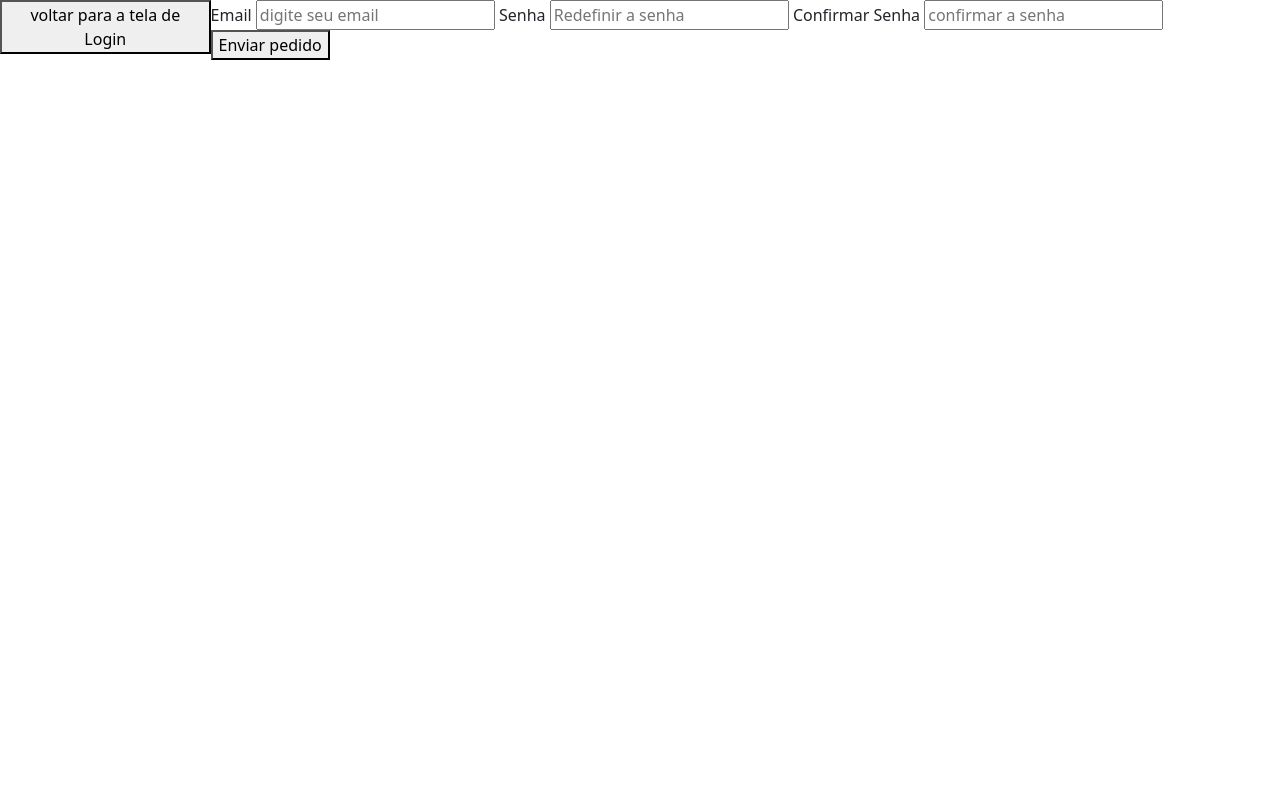
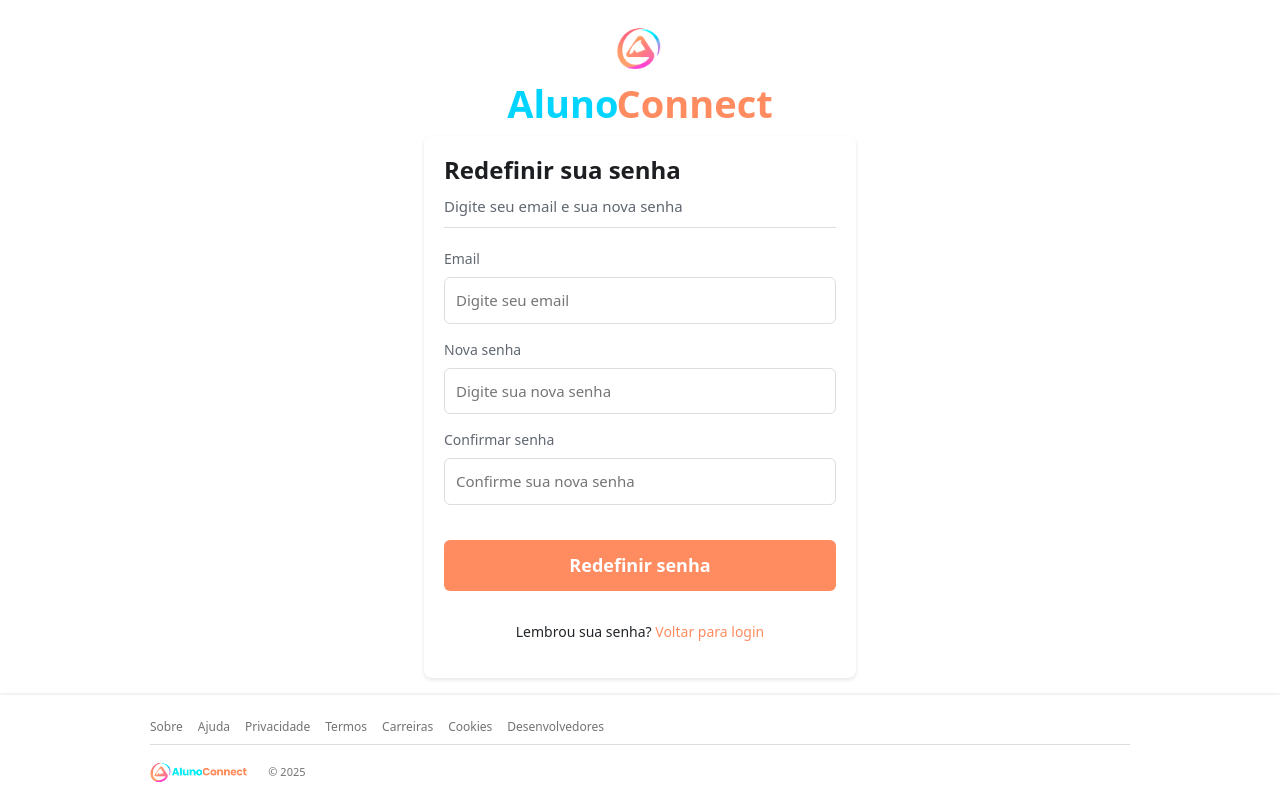
Before and after one commit to chrysto1/alunoconnect, a Flask app: template templates/redifinirsenha.html in a window 1280 px wide. Run offline with Flask 3, Linux system fonts and the light colour scheme; the template is opened without the code that fills it, so the values that code supplies are empty; some libraries are stand-ins or nearby versions.

Commit message:
applied design in redefinition

```diff
--- a/static/css/redefinirsenha.css
+++ b/static/css/redefinirsenha.css
@@ -1,48 +1,233 @@
-*{
+:root {
+    --orange-color: #FF8C61;
+    --rose-color: #FF5E8A;
+    --ciane-color: #00D4FF;
+    --bluemarine-color: #03124e;
+}
+
+body {
+    background-color: #f0f2f5;
+    margin: 0;
+    padding: 0;
+    min-height: 100vh;
+    display: flex;
+    flex-direction: column;
+    align-items: center;
+    justify-content: center;
+    font-family: 'Poppins', sans-serif;
+    padding-bottom: 100px;
+}
+
+.main-container {
+    width: 100%;
+    max-width: 432px;
+    margin: 0 auto;
+    text-align: center;
+    padding: 20px 0;
+}
+
+.logo-header {
+    margin-bottom: 10px;
+    text-align: center;
+}
+
+.logo-header img {
+    width: 60px;
+    height: auto;
+    margin-bottom: 5px;
+}
+
+.logo-header h1 {
+    font-size: 38px;
+    font-weight: 600;
     margin: 0;
 }
 
-header{
-    padding: 40px;
-    background-color: blue;
+.logo-header h1 .aluno {
+    color: var(--ciane-color);
+    margin-right: -2px;
 }
 
-header button{
-    padding: 10px;
-    border-radius: 7px;
-    cursor: pointer;
+.logo-header h1 .connect {
+    color: var(--orange-color);
 }
 
-main{
-    display: flex;
-    justify-content: center;
-
+.form {
+    background: white;
+    padding: 20px;
+    border-radius: 8px;
+    box-shadow: 0 2px 4px rgba(0, 0, 0, 0.1);
+    text-align: left;
 }
 
-main form{
-    width: 50%;
-    margin-top: 150px;
+.form h3 {
+    font-size: 24px;
+    font-weight: 600;
+    margin: 0;
+    color: #1c1e21;
+}
+
+.subtitle {
+    color: #606770;
+    font-size: 15px;
+    margin: 10px 0 20px;
+    padding-bottom: 10px;
+    border-bottom: 1px solid #dadde1;
+}
+
+.inputForm {
+    margin-bottom: 15px;
+}
+
+.inputForm label {
+    display: block;
+    margin-bottom: 8px;
+    color: #606770;
+    font-size: 14px;
+}
+
+.input {
+    width: 100%;
+    padding: 11px;
+    border: 1px solid #ddd;
+    border-radius: 6px;
+    font-size: 15px;
+    box-sizing: border-box;
+}
+
+.input:focus {
+    border-color: var(--orange-color);
+    outline: none;
+}
+
+.button-submit {
+    width: 100%;
+    padding: 12px;
+    background: var(--orange-color);
+    color: white;
+    border: none;
+    border-radius: 6px;
+    font-size: 18px;
+    font-weight: bold;
+    cursor: pointer;
+    margin: 20px 0;
+    transition: all 0.3s ease;
+}
+
+.button-submit:hover {
+    background: rgba(255, 140, 97, 0.9);
+    transform: translateY(-2px);
+}
+
+.login-link {
+    text-align: center;
+    margin-top: 10px;
+    font-size: 14px;
+}
+
+.login-link a {
+    color: var(--orange-color);
+    text-decoration: none;
+    font-weight: 500;
+}
+
+.footer {
+    position: fixed;
+    bottom: 0;
+    left: 0;
+    width: 100%;
+    padding: 15px 20px;
+    background-color: white;
+    box-shadow: 0 -1px 3px rgba(0, 0, 0, 0.1);
+}
+
+.footer-content {
+    max-width: 980px;
+    margin: 0 auto;
     display: flex;
     flex-direction: column;
     gap: 10px;
 }
 
-input{
-    padding: 10px;
+.footer-links {
+    display: flex;
+    flex-wrap: wrap;
+    gap: 15px;
+    padding: 8px 0;
+    border-bottom: 1px solid #ddd;
 }
 
-.botao{
-    width: 20%;
-    border-radius: 7px;
-    border: none;
-    background-color: green;
-    color: white;
-    padding: 10px;
-    margin-top: 50px;
-    cursor: pointer;
+.footer-links a {
+    color: #737373;
+    font-size: 12px;
+    text-decoration: none;
 }
 
-.botao:hover{
-    background-color: blue;
-    color: white;
+.footer-copyright {
+    color: #737373;
+    font-size: 11px;
+    padding-top: 5px;
+    display: flex;
+    align-items: center;
+    gap: 8px;
 }
+
+.logo-footer {
+    display: flex;
+    align-items: center;
+}
+
+.logo-footer img {
+    height: 25px;
+    width: auto;
+    object-fit: contain;
+    margin-right: 10px;
+}
+
+@media (max-width: 768px) {
+    .main-container {
+        padding: 0 20px;
+    }
+
+    .footer {
+        position: relative;
+    }
+
+    body {
+        padding-bottom: 0;
+    }
+}
+
+@media (max-width: 480px) {
+    .logo-header img {
+        width: 50px;
+    }
+
+    .logo-header h1 {
+        font-size: 28px;
+    }
+
+    .form {
+        padding: 15px;
+    }
+
+    .form h3 {
+        font-size: 20px;
+    }
+
+    .button-submit {
+        font-size: 16px;
+        padding: 10px;
+    }
+
+    .footer-links {
+        justify-content: center;
+        text-align: center;
+    }
+
+    .footer-copyright {
+        flex-direction: column;
+        align-items: center;
+        text-align: center;
+    }
+}
--- a/templates/redifinirsenha.html
+++ b/templates/redifinirsenha.html
@@ -8,10 +8,10 @@
     <title>AlunoConnect | Redefinir senha</title>
 
     <!-- Favicon -->
-    <link rel="icon" type="image/x-icon" href="{{ url_for('static', filename='img/logo/logonaback.png') }}">
+    <link rel="icon" type="image/x-icon" href="../static/img/logo/logonaback.png">
 
     <!-- CSS -->
-    <link rel="stylesheet" href="{{ url_for('static', filename='css/styles.css') }}">
+    <link rel="stylesheet" href="../static/css/redefinirsenha.css">
 
     <!-- Font Awesome -->
     <link rel="stylesheet" href="https://cdnjs.cloudflare.com/ajax/libs/font-awesome/6.4.0/css/all.min.css">
@@ -30,44 +30,68 @@
 
 </head>
 <body>
-    <header>
-        <a href="">
-            <button>voltar para a tela de Login</button>
-        </a>
-    </header>
-    <main>
-        <form action="https://api.web3forms.com/submit" method="POST">
+    <div class="main-container">
+        <!-- Logo e título centralizados -->
+        <div class="logo-header">
+            <img src="../static/img/logo/logonaback.png" alt="Logo AlunoConnect">
+            <h1><span class="aluno">Aluno</span><span class="connect">Connect</span></h1>
+        </div>
 
-    <!-- Replace with your Access Key -->
+        <!-- Formulário de redefinição de senha -->
+        <form class="form" action="https://api.web3forms.com/submit" method="POST">
+            <h3>Redefinir sua senha</h3>
+            <p class="subtitle">Digite seu email e sua nova senha</p>
 
             <input type="hidden" name="access_key" value="783c3007-44b4-477f-8fc1-1559312e66e8">
 
-            <label for=""> Email</label>
-    <!-- Form Inputs. Each input must have a name="" attribute -->
-            <input type="email" name="email" required placeholder="digite seu email">
+            <div class="inputForm">
+                <label>Email</label>
+                <input type="email" name="email" class="input" required placeholder="Digite seu email">
+            </div>
 
-            <label for=""> Senha</label>
+            <div class="inputForm">
+                <label>Nova senha</label>
+                <input type="password" name="new_password" class="input" required placeholder="Digite sua nova senha">
+            </div>
 
-            <input type="password" name="name" required placeholder="Redefinir a senha">
+            <div class="inputForm">
+                <label>Confirmar senha</label>
+                <input type="password" name="confirm_password" class="input" required placeholder="Confirme sua nova senha">
+            </div>
 
-            <label for="">Confirmar Senha</label>
-
-            <input type="password" name="name" required placeholder="confirmar a senha">
-
-
-    <!-- Honeypot Spam Protection -->
-            <input  type="checkbox" name="botcheck" class="hidden" style="display: none;">
-
-    <!-- Custom Confirmation / Success Page -->
-
+            <input type="checkbox" name="botcheck" class="hidden" style="display: none;">
             <input type="hidden" name="redirect" value="mensagem.html">
 
+            <button type="submit" class="button-submit">Redefinir senha</button>
 
-            <button class="botao" type="submit">Enviar pedido</button>
+            <p class="login-link">Lembrou sua senha? <a href="login.html">Voltar para login</a></p>
+        </form>
+    </div>
 
-    </form>
+    <!-- Footer -->
+    <footer class="footer">
+        <div class="footer-content">
+            <div class="footer-links">
+                <a href="#">Sobre</a>
+                <a href="#">Ajuda</a>
+                <a href="#">Privacidade</a>
+                <a href="#">Termos</a>
+                <a href="#">Carreiras</a>
+                <a href="#">Cookies</a>
+                <a href="developers.html">Desenvolvedores</a>
+            </div>
+            <div class="footer-copyright">
+                <div class="logo-footer">
+                    <img src="../static/img/logo/logocomtext.png" alt="Logo AlunoConnect">
+                </div>
+                <div class="copyright">
+                    © 2025
+                </div>
+            </div>
+        </div>
+    </footer>
 
-    <script src="/static/js.js"></script>
-    </main>
+    <script src="https://cdn.jsdelivr.net/npm/bootstrap@5.3.3/dist/js/bootstrap.bundle.min.js"></script>
+    <script src="../static/js/js.js"></script>
 </body>
 </html>
```
